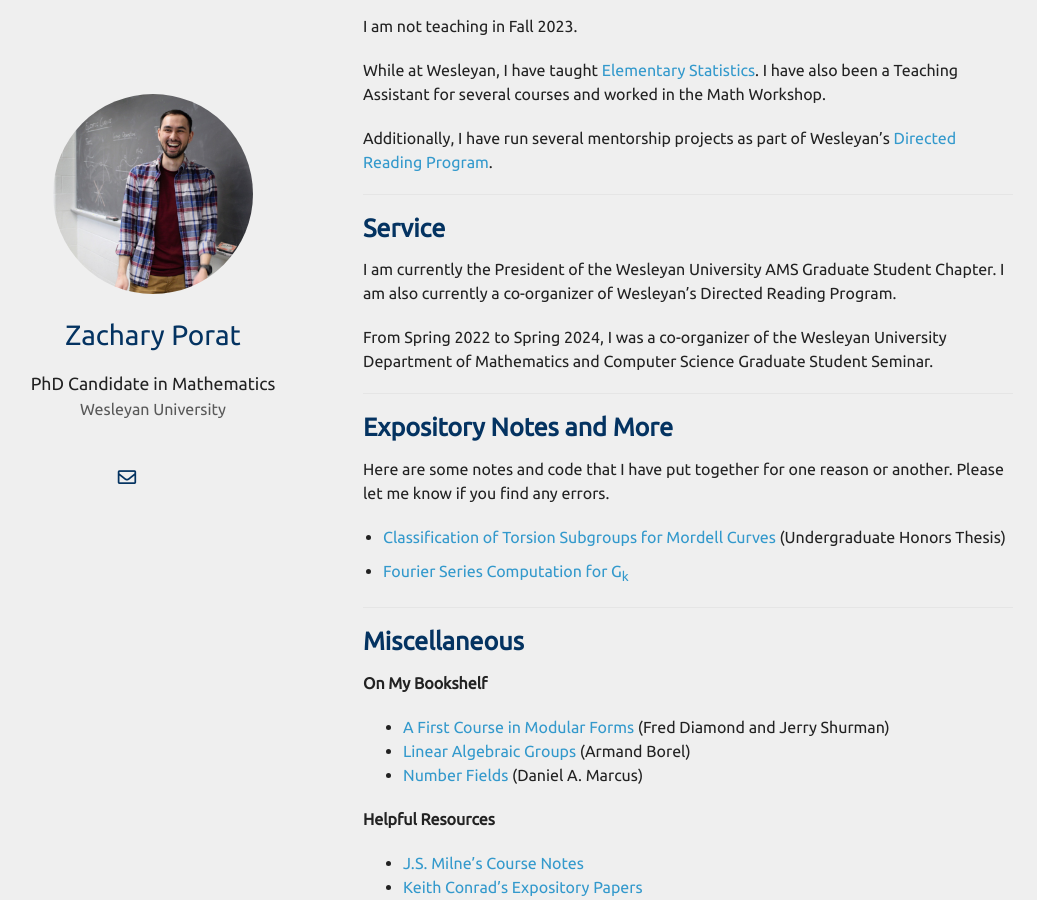
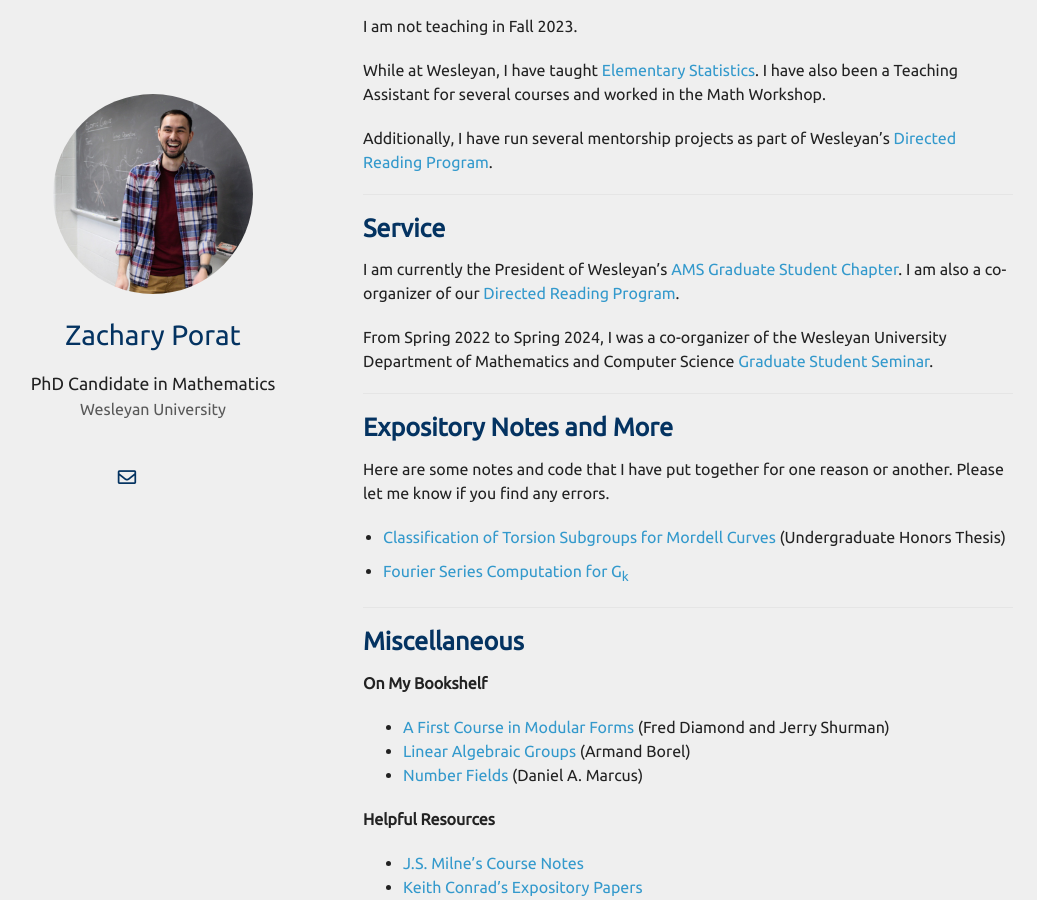
Before and after one commit to zporat/zporat.github.io, a Jekyll site: the page built from index.md, in a window 1280 px wide and 900 px high, scrolled down 956 px. Shown: the whole window, without its empty margins (102-1139 px from the left). Built offline with Jekyll 4.4.1, drawn with Linux system fonts in a browser that asks for light colours; nearby versions of some CDN libraries; a style sheet for code colours, icons or effects is not loaded; our own code applies the rules of GitHub Pages for plain Markdown files.

Commit message:
Update index.md

```diff
--- a/index.md
+++ b/index.md
@@ -48,9 +48,9 @@ Additionally, I have run several mentorship projects as part of Wesleyan's [Dire
 
 ## Service
 
-I am currently the President of the Wesleyan University AMS Graduate Student Chapter.  I am also currently a co-organizer of Wesleyan's Directed Reading Program.
+I am currently the President of Wesleyan's [AMS Graduate Student Chapter](https://mathcs-graduate.wescreates.wesleyan.edu/ams/).  I am also a co-organizer of our [Directed Reading Program](https://mathcs-graduate.wescreates.wesleyan.edu/drp/).
 
-From Spring 2022 to Spring 2024, I was a co-organizer of the Wesleyan University Department of Mathematics and Computer Science Graduate Student Seminar.
+From Spring 2022 to Spring 2024, I was a co-organizer of the Wesleyan University Department of Mathematics and Computer Science [Graduate Student Seminar](https://mathcs-graduate.wescreates.wesleyan.edu/gss/).
 
 ---
 
```
